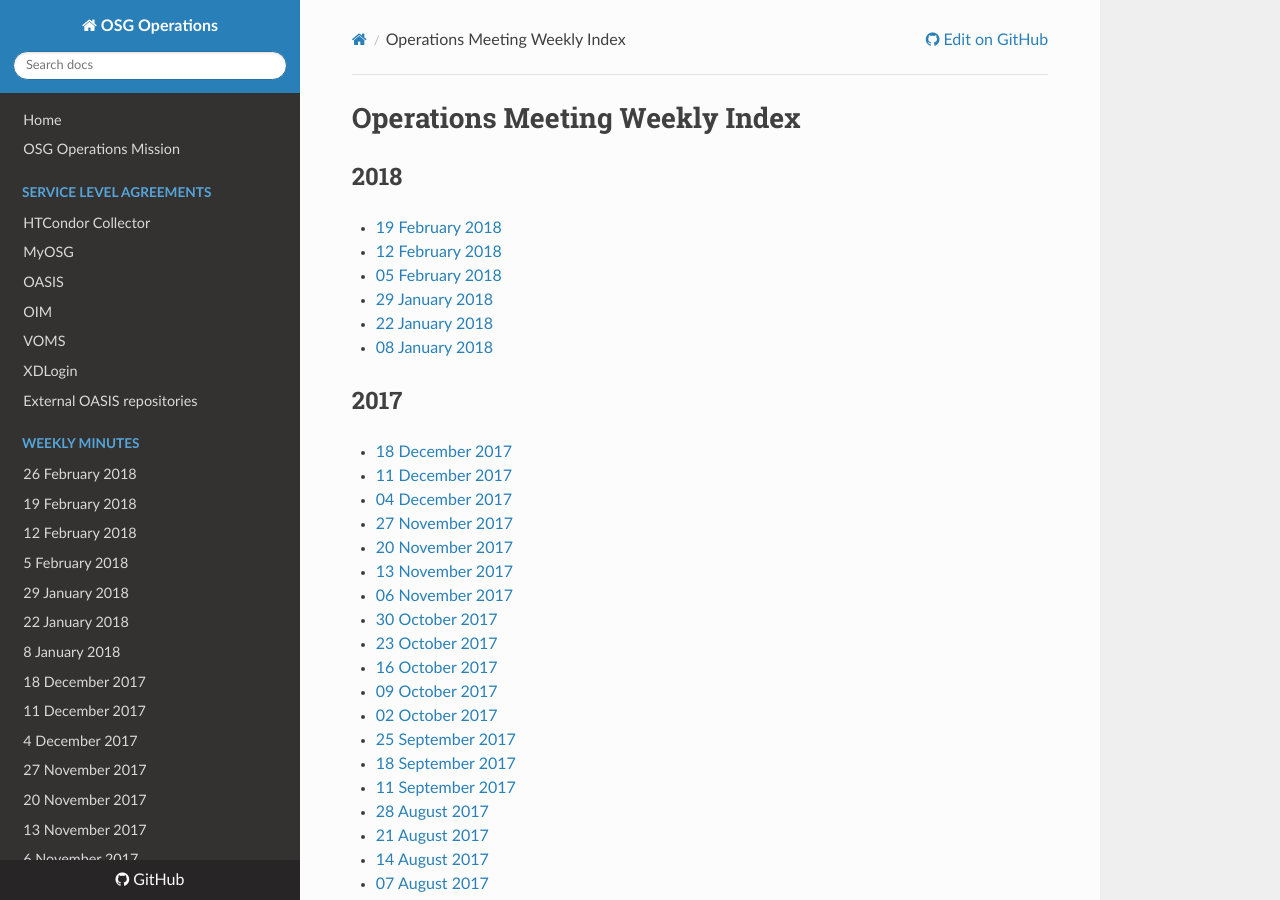
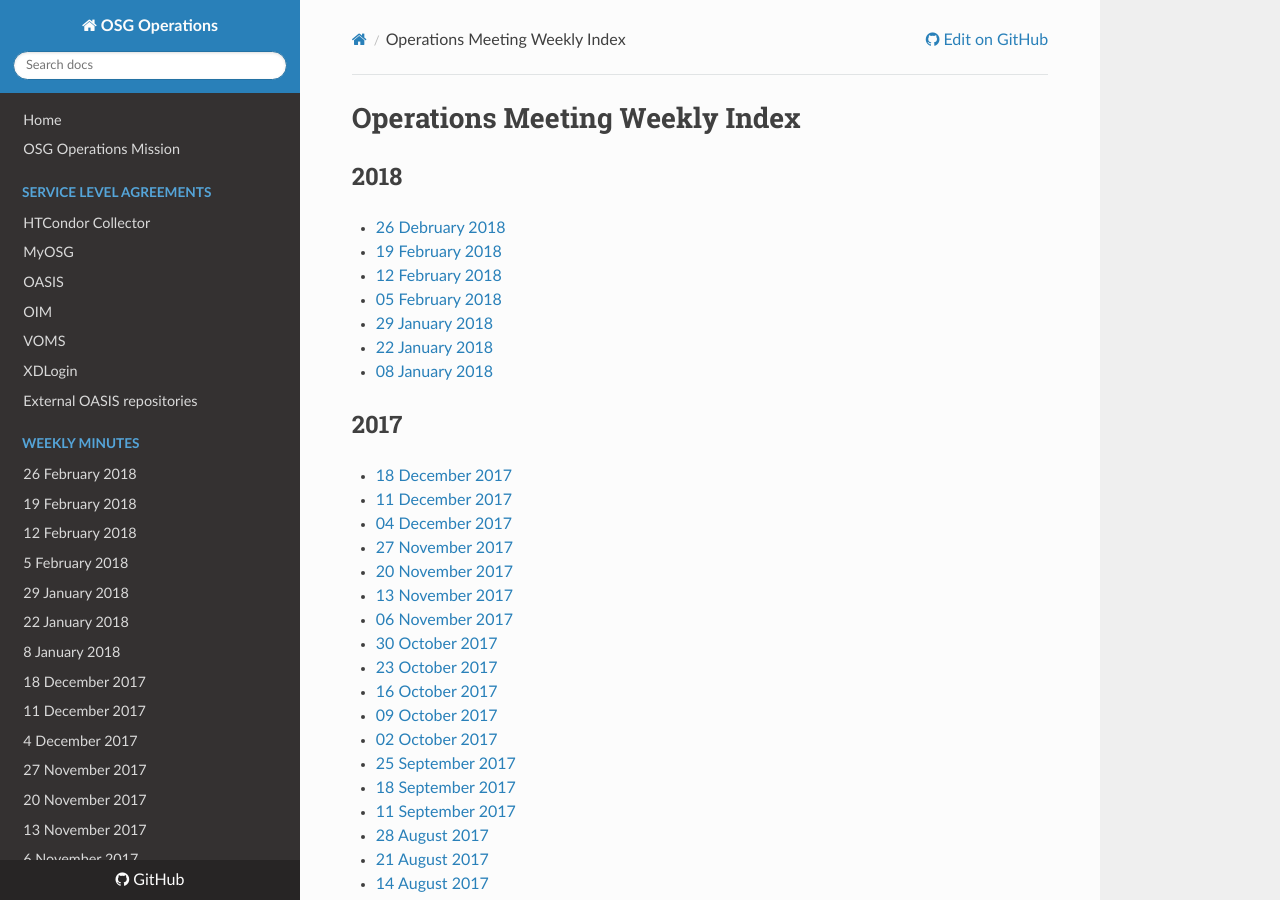
Before and after one commit to osg-htc/operations, an MkDocs documentation site: the page built from docs/WeeklyMinutes/MeetingIndex.md, in a window 1280 px wide and 900 px high. Built offline with MkDocs 1.6.1, drawn with Linux system fonts in a browser that asks for light colours; nearby versions of some CDN libraries; old or Windows-style settings are respelled for this version of MkDocs.

Commit message:
Update MeetingIndex.md

```diff
--- a/docs/WeeklyMinutes/MeetingIndex.md
+++ b/docs/WeeklyMinutes/MeetingIndex.md
@@ -1,6 +1,7 @@
 # Operations Meeting Weekly Index
 
 ## 2018
+   * [26 Debruary 2018](26Feb2018.md)
    * [19 February 2018](19Feb2018.md)
    * [12 February 2018](12Feb2018.md)
    * [05 February 2018](05Feb2018.md)
```
